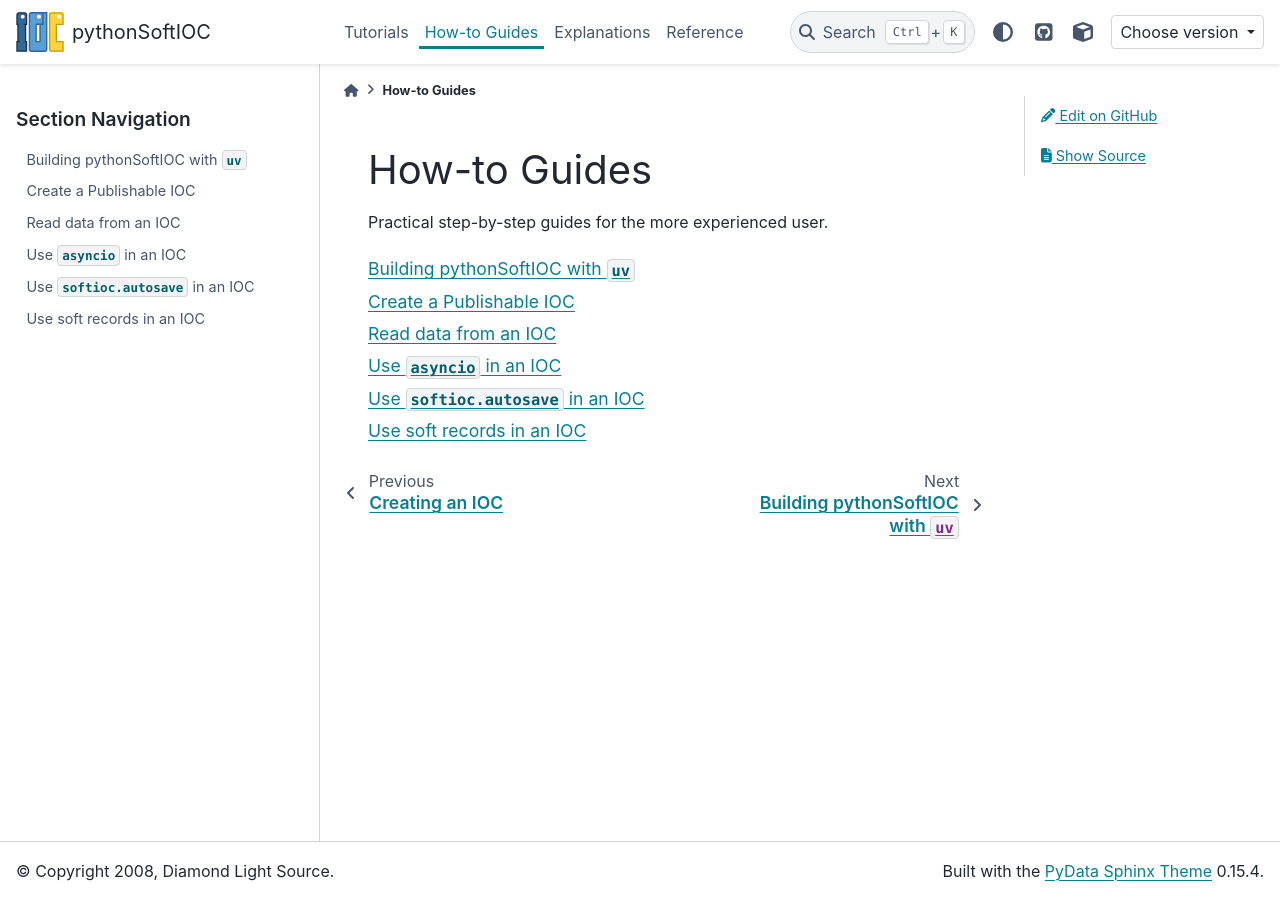
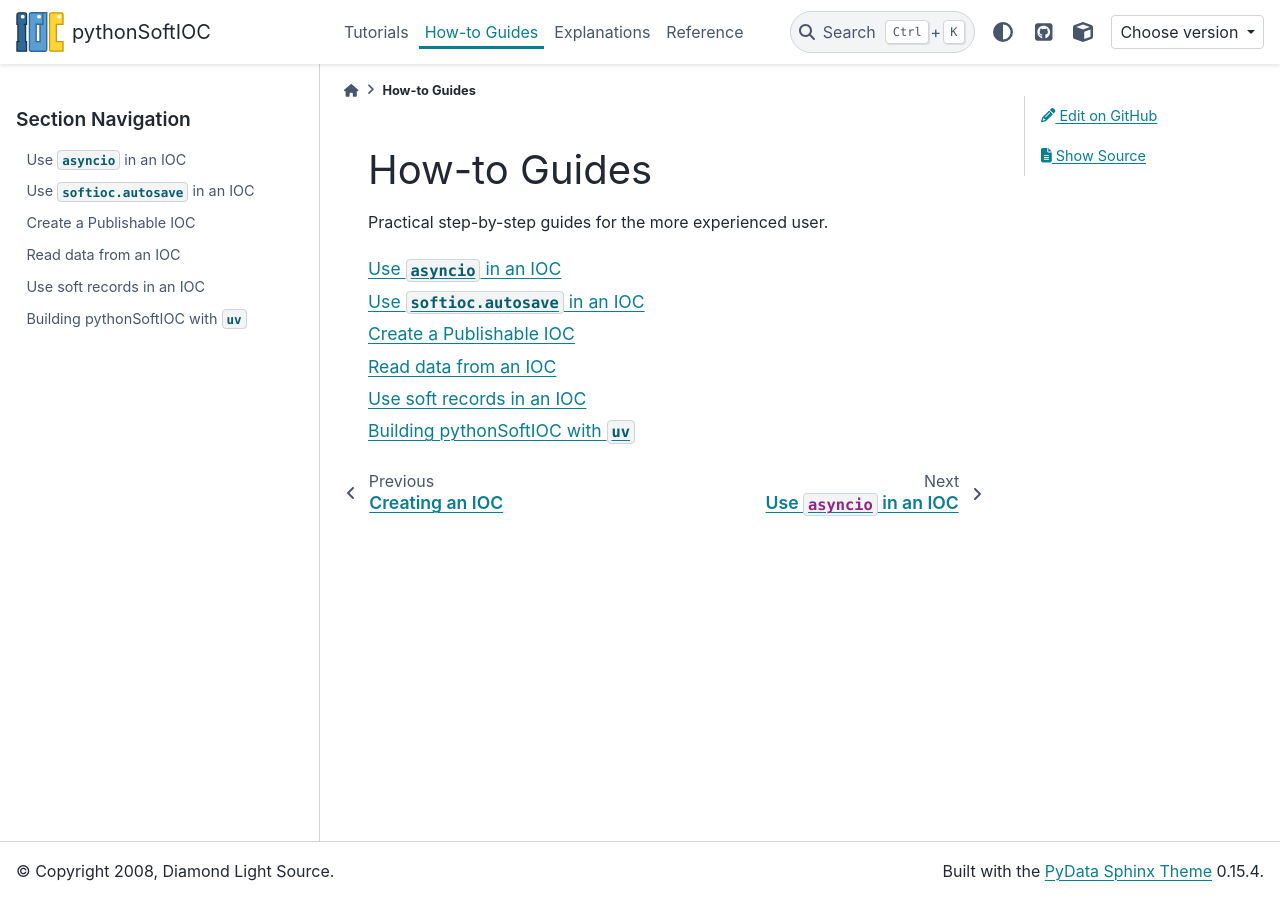
Before and after one commit to DiamondLightSource/pythonSoftIOC, a Sphinx documentation site: the page built from docs/how-to.md, in a window 1280 px wide. Built offline with Sphinx 7.4.7 and the PyData theme 0.15.4, drawn with Linux system fonts in a browser that asks for light colours; the version number could not be read and is left out; part of the change alters nothing that is shown.

Commit message:
Keep the curated how-to order and fix a CONTRIBUTING typo
Co-Authored-By: Claude Opus 5.5 (1M context) <noreply@anthropic.com>
Claude-Session: https://claude.ai/code/session_01Uybqz8Ac6k38PshyLY6N1C

````diff
--- a/docs/how-to.md
+++ b/docs/how-to.md
@@ -6,5 +6,10 @@ Practical step-by-step guides for the more experienced user.
 :maxdepth: 1
 :glob:
 
+how-to/use-asyncio-in-an-ioc
+how-to/use-autosave-in-an-ioc
+how-to/make-publishable-ioc
+how-to/read-data-from-ioc
+how-to/use-soft-records
 how-to/*
 ```
````
Also changed, not shown: .github/CONTRIBUTING.md.
